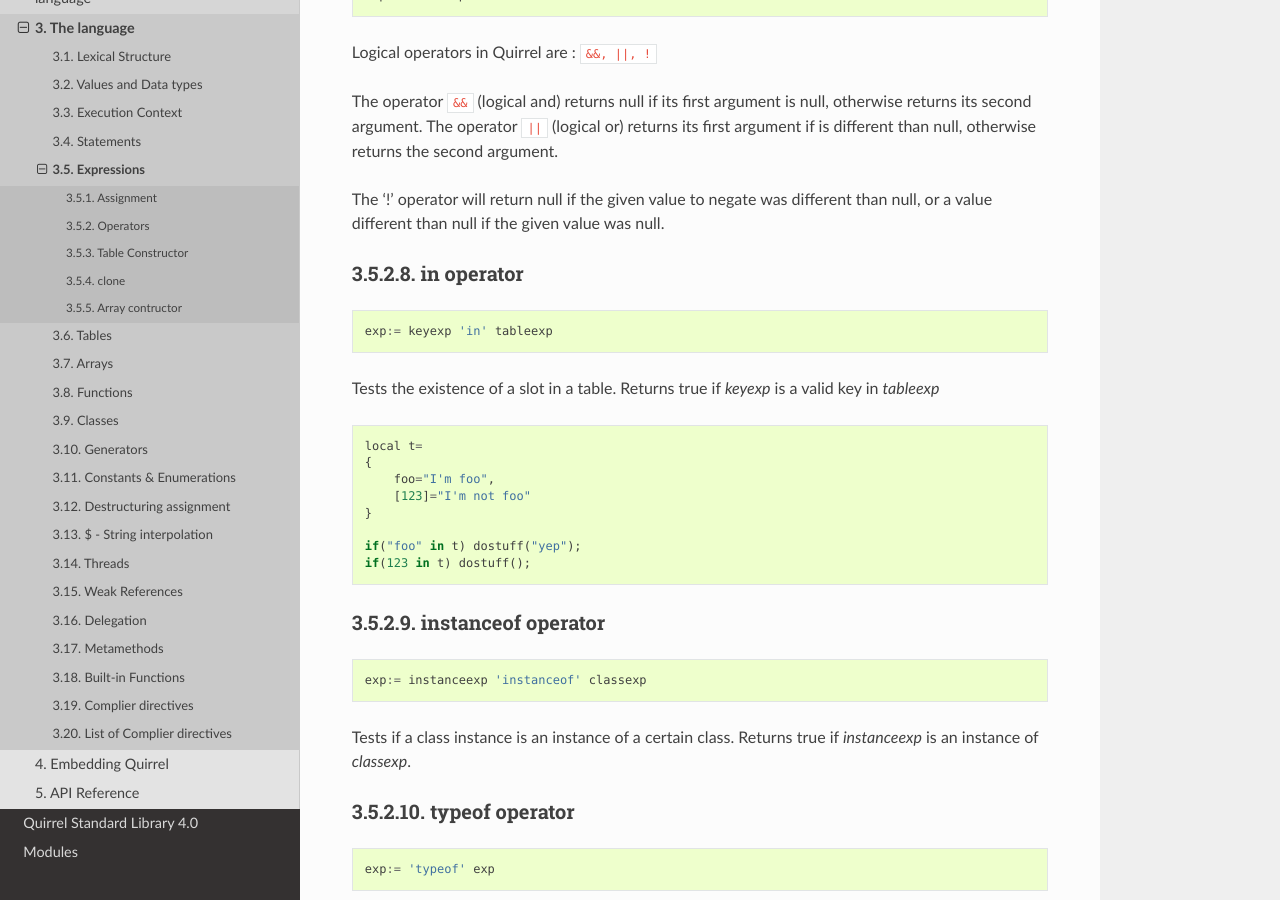
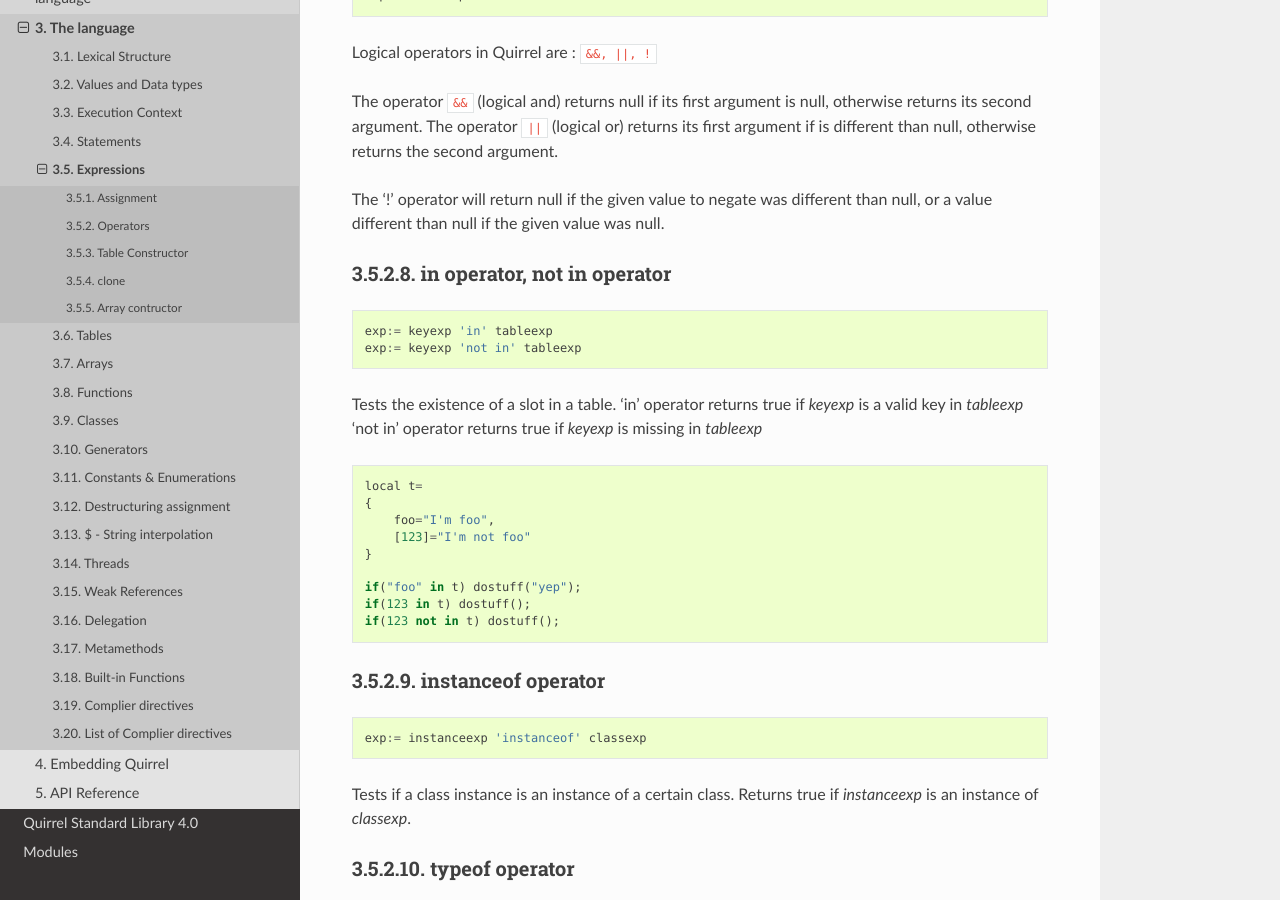
Before and after one commit to albertodemichelis/squirrel, a Sphinx documentation site: the page built from doc/source/reference/language/expressions.rst, in a window 1280 px wide and 900 px high, scrolled down 2773 px. Built offline with Sphinx 7.4.7 and the Read the Docs theme 2.0.0, drawn with Linux system fonts in a browser that asks for light colours.

Commit message:
Documentation on 'not in' operator
Change-Id: If089c8347789b91815cdf14a2dc824e7d2e12322

```diff
--- a/doc/source/reference/diff_from_original.rst
+++ b/doc/source/reference/diff_from_original.rst
@@ -26,6 +26,7 @@
 
 * Check for conflicting local variable, local functions, function arguments and constant names
 * Null propagation, null-call and null-coalescing operators
+* 'not in' operator
 * Destructuring assignment
 * String interpolation
 * Functions declared in expressions can be named now (local foo = function foo() {})
--- a/doc/source/reference/language/expressions.rst
+++ b/doc/source/reference/language/expressions.rst
@@ -200,19 +200,23 @@
 The '!' operator will return null if the given value to negate was different than null, or a
 value different than null if the given value was null.
 
-^^^^^^^^^^^^^^^
-in operator
-^^^^^^^^^^^^^^^
+^^^^^^^^^^^^^^^^^^^^^^^^^^^^^^
+in operator, not in operator
+^^^^^^^^^^^^^^^^^^^^^^^^^^^^^^
 
 .. index::
-    pair: in operator; Operators
+    pair: in operator, not in operator; Operators
 
 ::
 
     exp:= keyexp 'in' tableexp
+    exp:= keyexp 'not in' tableexp
 
 Tests the existence of a slot in a table.
-Returns true if *keyexp* is a valid key in *tableexp* ::
+'in' operator returns true if *keyexp* is a valid key in *tableexp*
+'not in' operator returns true if *keyexp* is missing in *tableexp*
+
+::
 
     local t=
     {
@@ -222,6 +226,7 @@
 
     if("foo" in t) dostuff("yep");
     if(123 in t) dostuff();
+    if(123 not in t) dostuff();
 
 ^^^^^^^^^^^^^^^^^^^
 instanceof operator
```
